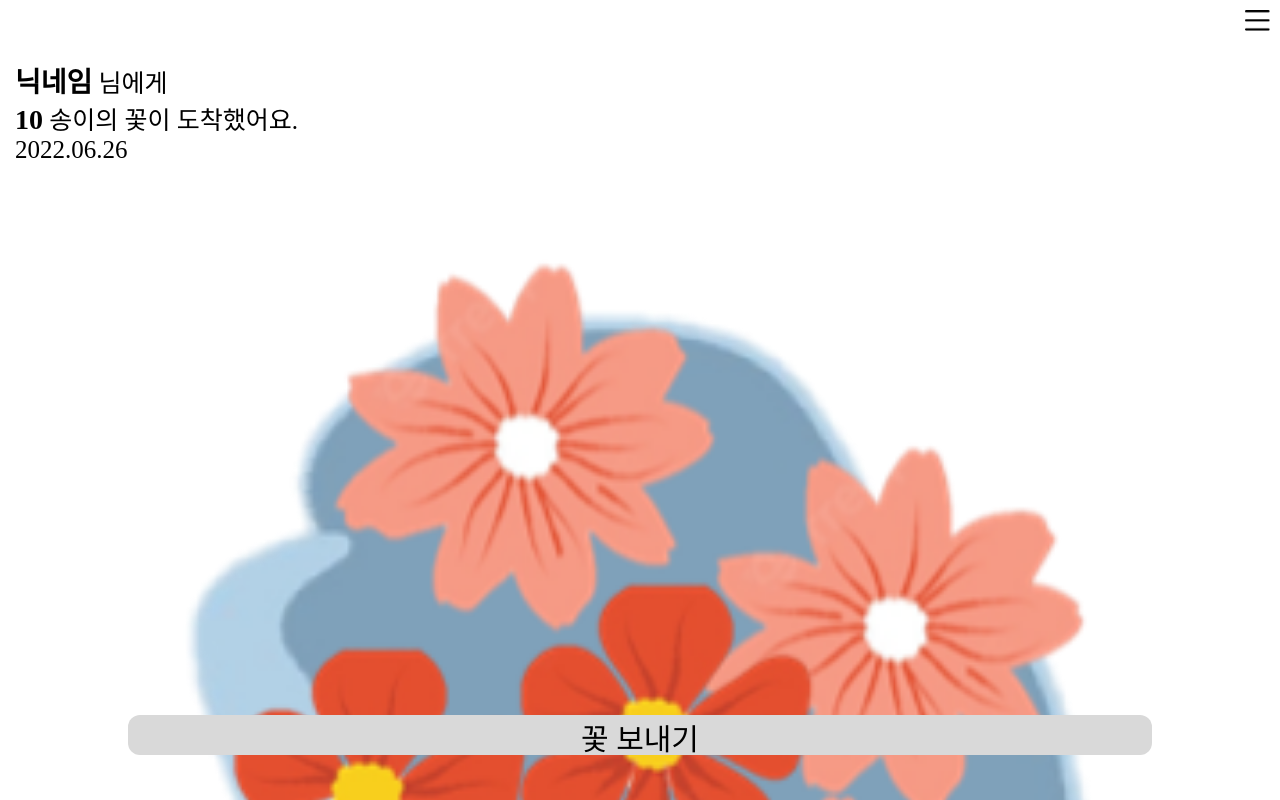
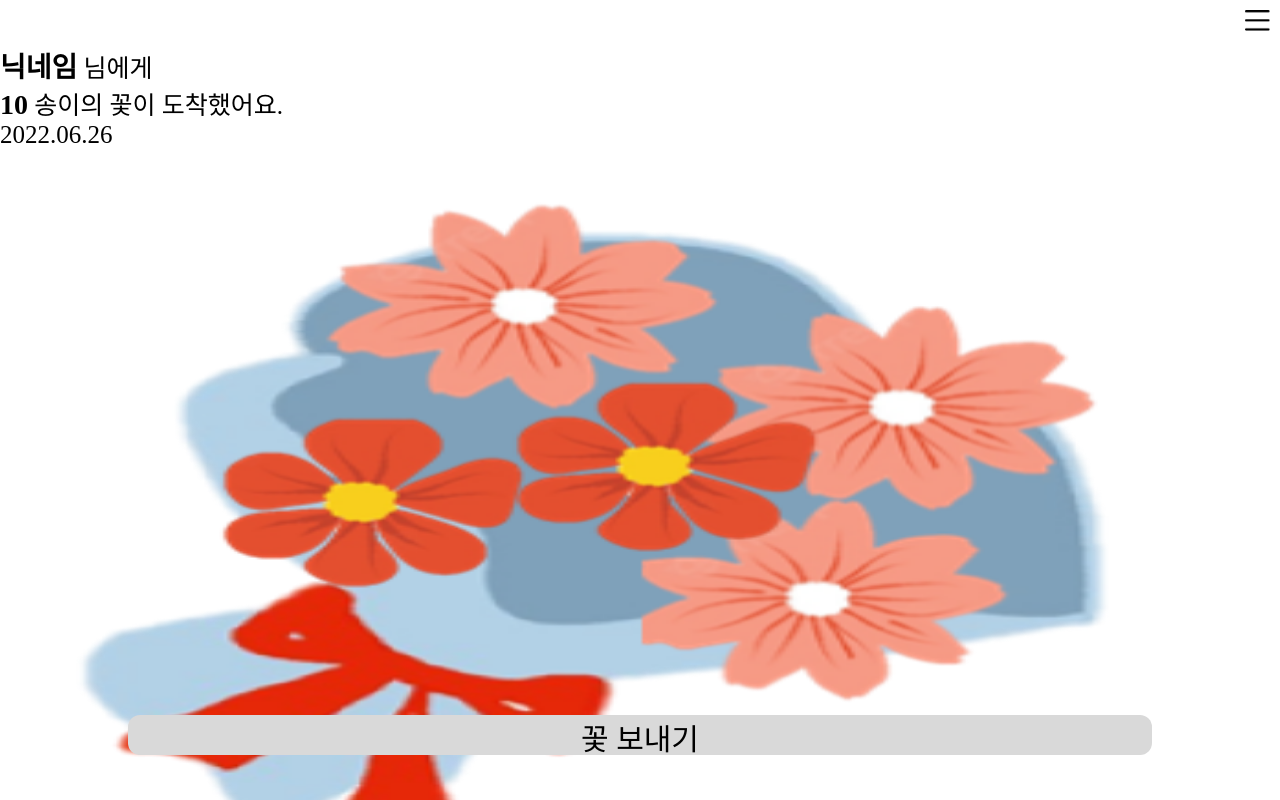
Before and after one commit to 2022Letters/frontend, a React (Create React App) app: page /guest in a window 1280 px wide. Shown: the top 800 px of the page. Built offline with nearby package versions, Linux system fonts and the light colour scheme; a web font is replaced by a local one.

Commit message:
Refactor : #4 GuestHome Wrapper 레이아웃 스타일 수정

```diff
--- a/src/pages/App.tsx
+++ b/src/pages/App.tsx
@@ -6,6 +6,7 @@ import GlobalStyles from '../common/style/GlobalStyle';
 import theme from '../common/style/theme';
 
 import GuestHome from './GuestHome';
+import LeafSelect from './LeafSelect';
 import Layout from '../components/Layout/Layout';
 
 function App() {
@@ -16,9 +17,8 @@ function App() {
         <Layout>
           <Routes>
             <Route path="/" element={<LandingPage />} />
-          </Routes>
-          <Routes>
             <Route path="/guest" element={<GuestHome />} />
+            <Route path="/guest/select" element={<LeafSelect />} />
           </Routes>
         </Layout>
       </Router>
--- a/src/pages/GuestHome.tsx
+++ b/src/pages/GuestHome.tsx
@@ -5,12 +5,12 @@ import { useNavigate } from 'react-router-dom';
 import BackgroundImg from '../assets/imgs/temp.png';
 import theme from '../common/style/theme';
 
-const GuestHomeWrapper = styled.div`
+const MainWrapper = styled.div`
   width: 100%;
-  //height: 100%;
+  height: calc(100vh - 45px);
   display: flex;
   flex-direction: column;
-  padding: 15px 15px;
+  position: relative;
 `;
 
 const TextWrapper = styled.div`
@@ -22,6 +22,7 @@ const TextWrapper = styled.div`
 
 const BackgroundImage = styled.img`
   width: 100%;
+  height: 100%;
 `;
 
 const BtnArea = styled.div`
@@ -47,11 +48,11 @@ function GuestHome() {
   const navigate = useNavigate();
 
   const onStartClick = useCallback(() => {
-    navigate('/guest/selection');
+    navigate('/guest/select');
   }, []);
 
   return (
-    <GuestHomeWrapper>
+    <MainWrapper>
       <TextWrapper>
         <b>닉네임</b>&nbsp;님에게
         <br />
@@ -63,7 +64,7 @@ function GuestHome() {
       <BtnArea>
         <StartBtn onClick={onStartClick}>꽃 보내기</StartBtn>
       </BtnArea>
-    </GuestHomeWrapper>
+    </MainWrapper>
   );
 }
 
--- /dev/null
+++ b/src/pages/LeafSelect.tsx
@@ -0,0 +1,61 @@
+import React, { useCallback } from 'react';
+import styled from 'styled-components';
+import { useNavigate } from 'react-router-dom';
+
+import theme from '../common/style/theme';
+
+const MainWrapper = styled.div`
+  width: 100%;
+  //height: 100%;
+  display: flex;
+  flex-direction: column;
+  padding: 15px 15px;
+`;
+
+const Title = styled.label`
+  font-size: ${theme.calcRem(30)};
+`;
+
+const LeafListWrapper = styled.div`
+  display: flex;
+  flex-wrap: wrap;
+`;
+
+const BtnArea = styled.div`
+  position: absolute;
+  bottom: 45px;
+  left: 0;
+  width: 100%;
+  display: flex;
+  justify-content: center;
+  align-items: center;
+`;
+
+const NextBtn = styled.button`
+  font-size: ${theme.calcRem(30)};
+  height: 2.5rem;
+  width: 80%;
+  border-radius: 12px;
+  background-color: #d9d9d9;
+  border: none;
+`;
+
+function LeafSelect() {
+  const navigate = useNavigate();
+
+  const onNextClick = useCallback(() => {
+    navigate('/guest/write');
+  }, []);
+
+  return (
+    <MainWrapper>
+      <Title>꽃 송이를 선택해주세요.</Title>
+      <LeafListWrapper>d</LeafListWrapper>
+      <BtnArea>
+        <NextBtn onClick={onNextClick}>다음</NextBtn>
+      </BtnArea>
+    </MainWrapper>
+  );
+}
+
+export default LeafSelect;
```
